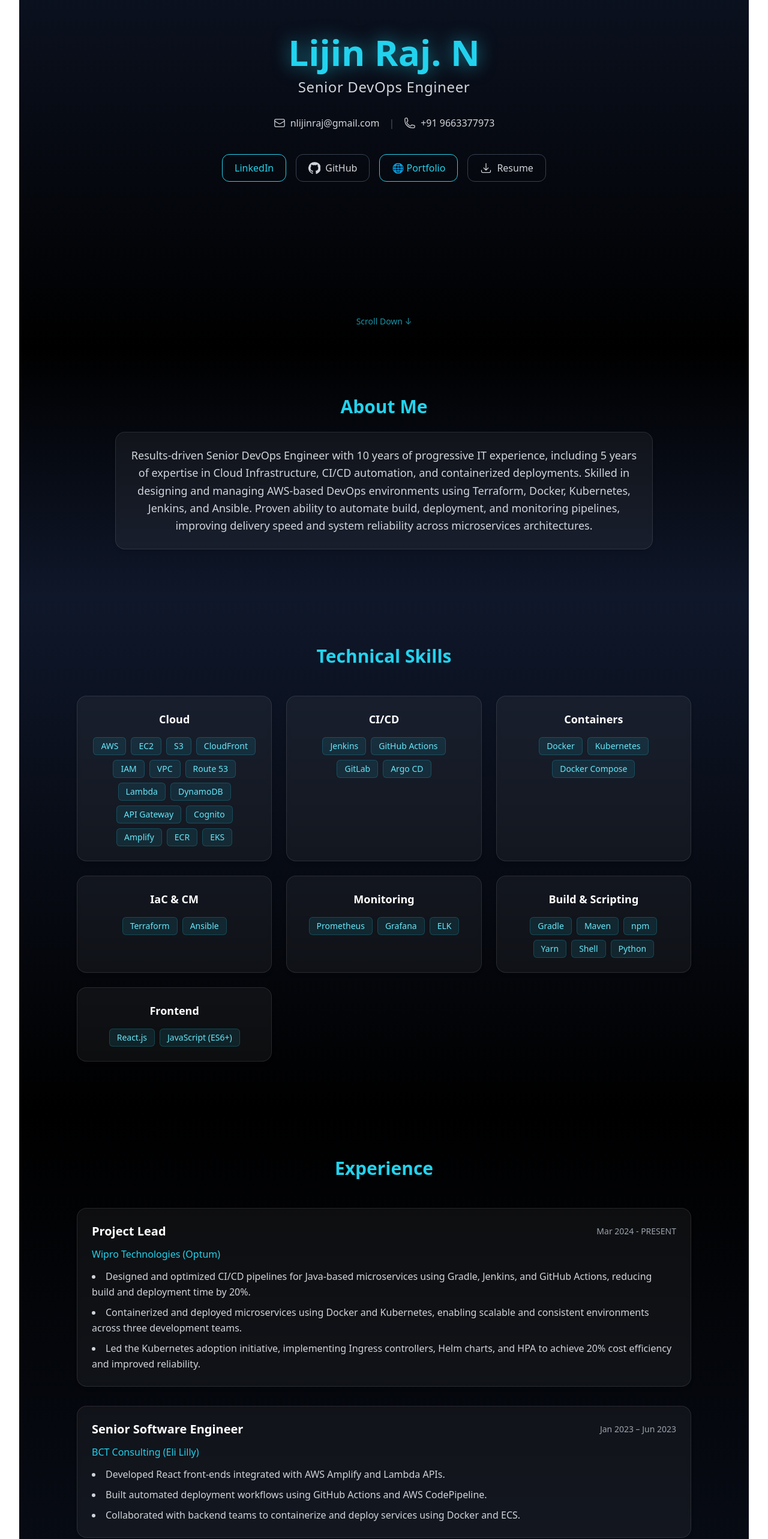
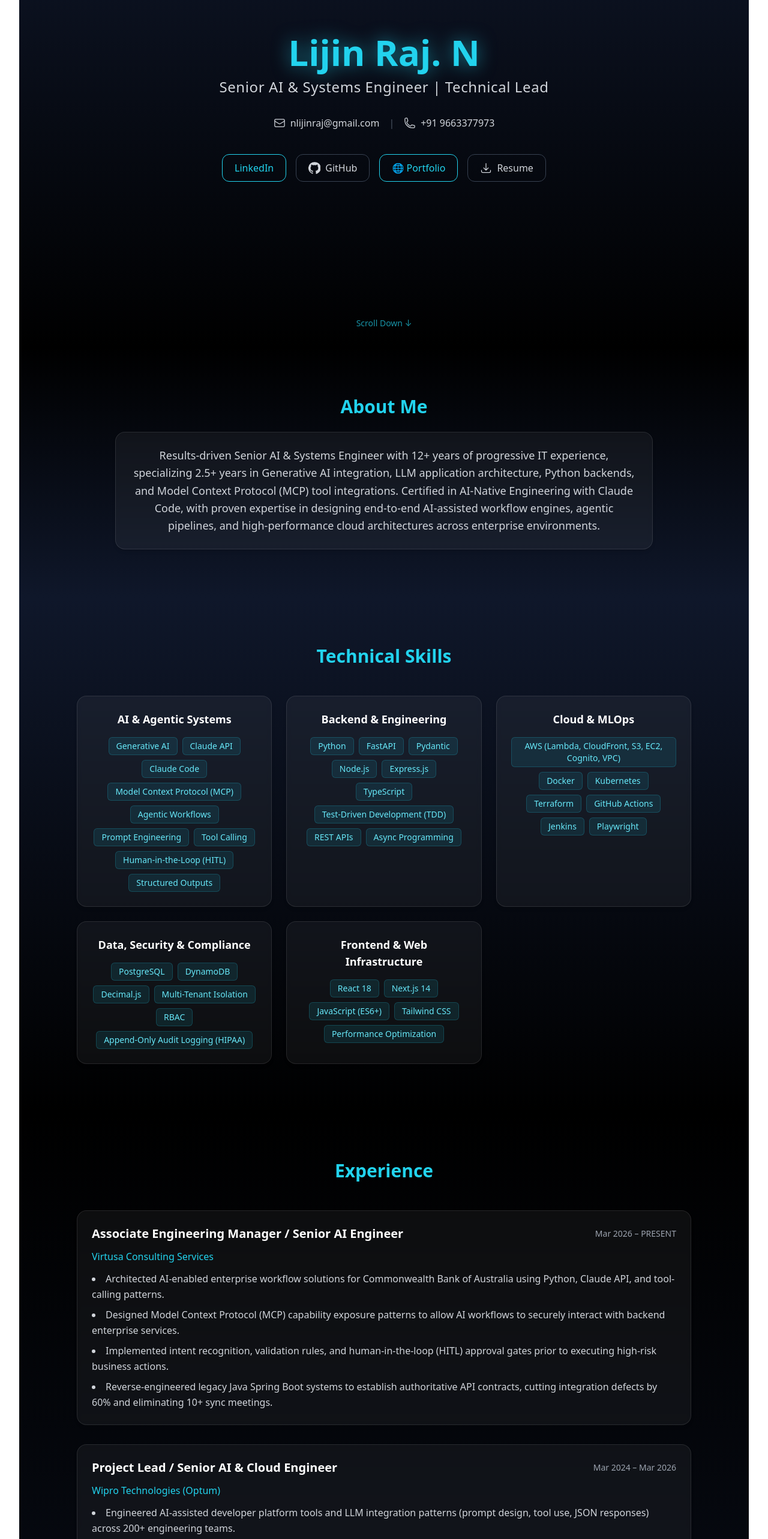
Before and after one commit to nlijin/devops_profile, a React (Vite) app: page / in a window 1280 px wide. Shown: the part 220-2786 px from the top of the page at 60% size. Built offline with nearby package versions, Linux system fonts and the light colour scheme.

Commit message:
Update profile and summary for AI & Systems Engineer
Updated profile details to reflect new title and experience in AI & Systems Engineering. Revised summary and skills sections to align with current expertise.

```diff
--- a/src/data/profile.js
+++ b/src/data/profile.js
@@ -1,6 +1,6 @@
 export const profile = {
   name: 'Lijin Raj. N',
-  title: 'Senior DevOps Engineer',
+  title: 'Senior AI & Systems Engineer | Technical Lead',
   email: 'nlijinraj@gmail.com',
   phone: '+91 9663377973',
   linkedin: 'https://www.linkedin.com/in/lijin-raj/',
@@ -8,108 +8,171 @@
   portfolio: 'https://nlijin.github.io/devops_profile/'
 }
 
-
-export const summary = `Results-driven Senior DevOps Engineer with 10 years of progressive IT experience, including 5 years of expertise in Cloud Infrastructure, CI/CD automation, and containerized deployments. Skilled in designing and managing AWS-based DevOps environments using Terraform, Docker, Kubernetes, Jenkins, and Ansible. Proven ability to automate build, deployment, and monitoring pipelines, improving delivery speed and system reliability across microservices architectures.`
-
+export const summary = `Results-driven Senior AI & Systems Engineer with 12+ years of progressive IT experience, specializing 2.5+ years in Generative AI integration, LLM application architecture, Python backends, and Model Context Protocol (MCP) tool integrations. Certified in AI-Native Engineering with Claude Code, with proven expertise in designing end-to-end AI-assisted workflow engines, agentic pipelines, and high-performance cloud architectures across enterprise environments.`
 
 export const skills = [
   {
-    group: 'Cloud',
+    group: 'AI & Agentic Systems',
     items: [
-      'AWS',
-      'EC2',
-      'S3',
-      'CloudFront',
-      'IAM',
-      'VPC',
-      'Route 53',
-      'Lambda',
-      'DynamoDB',
-      'API Gateway',
-      'Cognito',
-      'Amplify',
-      'ECR',
-      'EKS',
+      'Generative AI',
+      'Claude API',
+      'Claude Code',
+      'Model Context Protocol (MCP)',
+      'Agentic Workflows',
+      'Prompt Engineering',
+      'Tool Calling',
+      'Human-in-the-Loop (HITL)',
+      'Structured Outputs'
     ]
   },
-    { group: 'CI/CD', items: ['Jenkins', 'GitHub Actions', 'GitLab', 'Argo CD'] },
-    { group: 'Containers', items: ['Docker', 'Kubernetes', 'Docker Compose'] },
-    { group: 'IaC & CM', items: ['Terraform', 'Ansible'] },
-    { group: 'Monitoring', items: ['Prometheus', 'Grafana', 'ELK'] },
-    { group: 'Build & Scripting', items: ['Gradle', 'Maven', 'npm', 'Yarn', 'Shell', 'Python'] },
-    { group: 'Frontend', items: ['React.js', 'JavaScript (ES6+)'] }
+  {
+    group: 'Backend & Engineering',
+    items: [
+      'Python',
+      'FastAPI',
+      'Pydantic',
+      'Node.js',
+      'Express.js',
+      'TypeScript',
+      'Test-Driven Development (TDD)',
+      'REST APIs',
+      'Async Programming'
     ]
-
+  },
+  {
+    group: 'Cloud & MLOps',
+    items: [
+      'AWS (Lambda, CloudFront, S3, EC2, Cognito, VPC)',
+      'Docker',
+      'Kubernetes',
+      'Terraform',
+      'GitHub Actions',
+      'Jenkins',
+      'Playwright'
+    ]
+  },
+  {
+    group: 'Data, Security & Compliance',
+    items: [
+      'PostgreSQL',
+      'DynamoDB',
+      'Decimal.js',
+      'Multi-Tenant Isolation',
+      'RBAC',
+      'Append-Only Audit Logging (HIPAA)'
+    ]
+  },
+  {
+    group: 'Frontend & Web Infrastructure',
+    items: [
+      'React 18',
+      'Next.js 14',
+      'JavaScript (ES6+)',
+      'Tailwind CSS',
+      'Performance Optimization'
+    ]
+  }
+]
 
 export const experience = [
   {
+    company: 'Virtusa Consulting Services',
+    role: 'Associate Engineering Manager / Senior AI Engineer',
+    period: 'Mar 2026 – PRESENT',
+    bullets: [
+      'Architected AI-enabled enterprise workflow solutions for Commonwealth Bank of Australia using Python, Claude API, and tool-calling patterns.',
+      'Designed Model Context Protocol (MCP) capability exposure patterns to allow AI workflows to securely interact with backend enterprise services.',
+      'Implemented intent recognition, validation rules, and human-in-the-loop (HITL) approval gates prior to executing high-risk business actions.',
+      'Reverse-engineered legacy Java Spring Boot systems to establish authoritative API contracts, cutting integration defects by 60% and eliminating 10+ sync meetings.'
+    ]
+  },
+  {
     company: 'Wipro Technologies (Optum)',
-        role: 'Project Lead',
-        period: 'Mar 2024 - PRESENT',
+    role: 'Project Lead / Senior AI & Cloud Engineer',
+    period: 'Mar 2024 – Mar 2026',
     bullets: [
-            'Designed and optimized CI/CD pipelines for Java-based microservices using Gradle, Jenkins, and GitHub Actions, reducing build and deployment time by 20%.',
-            'Containerized and deployed microservices using Docker and Kubernetes, enabling scalable and consistent environments across three development teams.',
-            'Led the Kubernetes adoption initiative, implementing Ingress controllers, Helm charts, and HPA to achieve 20% cost efficiency and improved reliability.'
+      'Engineered AI-assisted developer platform tools and LLM integration patterns (prompt design, tool use, JSON responses) across 200+ engineering teams.',
+      'Reduced monthly AWS infrastructure operational costs by 30% (~$50K/month) through automated Terraform provisioning, tagging, and cost tracking.',
+      'Optimized platform response times from 8.2s to 3.1s (62% performance boost) using lazy loading, React.memo, and API response batching.',
+      'Migrated CI/CD pipelines from Jenkins to GitHub Actions with automated rollback controls, reducing build duration from 12 minutes to 4 minutes.'
     ]
   },
   {
     company: 'BCT Consulting (Eli Lilly)',
-        role: 'Senior Software Engineer',
+    role: 'Senior Software Engineer – Cloud & Backend',
     period: 'Jan 2023 – Jun 2023',
     bullets: [
-            'Developed React front-ends integrated with AWS Amplify and Lambda APIs.',
-            'Built automated deployment workflows using GitHub Actions and AWS CodePipeline.',
-            'Collaborated with backend teams to containerize and deploy services using Docker and ECS.'
+      'Built AWS Lambda and Node.js serverless middleware utilities for dynamic single sign-on (SSO) routing supporting 500+ global research users.',
+      'Engineered secure React.js applications integrated with AWS Amplify and Cognito for multi-environment MFA authentication flows.',
+      'Configured automated deployment workflows using GitHub Actions and managed static content delivery via AWS S3 and CloudFront.'
     ]
   },
   {
-        company: 'Prime Focus Technologies',
-        role: 'Senior Software Engineer',
+    company: 'Prime Focus Technologies (BCCI)',
+    role: 'Senior Full Stack Engineer',
     period: 'Sep 2021 – Oct 2022',
     bullets: [
-            'Built responsive, SEO-optimized apps using React, Next.js, and Tailwind CSS.',
-            'Designed serverless architectures with AWS Lambda, API Gateway, and DynamoDB.',
-            'Optimized frontend performance and introduced automated testing pipelines with Jest.'
+      'Scaled high-throughput web streaming architectures for 50M+ fans and 10K+ concurrent users, maintaining 99.9% uptime during peak live events.',
+      'Leveraged AWS CloudFront and Lambda@Edge edge computing to maintain sub-200ms latency metrics globally.',
+      'Built SEO-optimized, responsive streaming interfaces using React, Next.js Server-Side Rendering (SSR), and Tailwind CSS.'
     ]
   },
   {
     company: 'Dell Technologies',
     role: 'Senior Systems Engineer',
-        period: 'Jun 2018 – Aug 2021',
+    period: 'Jul 2016 – Feb 2021',
     bullets: [
-            'Assisted in configuring and managing EMC storage arrays, gaining hands-on exposure to enterprise storage and infrastructure systems.',
-            'Contributed to small-scale web applications using HTML, CSS, and JavaScript to visualize operational metrics.'
+      'Engineered internal storage analytics and monitoring web utilities for 10K+ internal users to visualize operational metrics.',
+      'Collaborated with cross-functional system engineering teams to reduce MTTR for critical alerts from 2 hours to 30 minutes.'
     ]
   },
   {
-        company: 'Accenture',
+    company: 'Accenture Services',
     role: 'Technical Consultant',
-        period: 'Nov 2015 – May 2018',
+    period: 'Oct 2012 – Jul 2016',
     bullets: [
-            'Skilled in all presales operations and worked on technical solutions, built proposals that addressed client’s current and evolving requirements.',
-            'Creating quotations and answering technical queries for all EMC storage arrays along with their technical specifications.'
+      'Managed technical presales and solution architecture for enterprise storage and cloud infrastructure clients.',
+      'Delivered 20+ technical proposal blueprints addressing evolving enterprise system and business requirements.'
     ]
   }
 ]
 
-
 export const projects = [
   {
-        title: 'Terraform Infrastructure Automation',
-        where: 'Wipro Technologies',
-        desc: 'Automated provisioning of multi-environment AWS infrastructure using Terraform and integrated deployments through Jenkins. Implemented remote backend locking with S3 and DynamoDB.',
-        highlights: ['Reduced manual provisioning efforts by 70%', 'Remote state locking and team-safe workflows']
+    title: 'MediCard – AI-Native Health Insurance Platform',
+    where: 'Flagship AI Engineering Showcase',
+    desc: 'Engineered an AI-driven cashless hospitalization platform featuring real-time eligibility verification (<500ms) and automated pre-authorization with an 80% auto-approval rate in under 5 minutes.',
+    highlights: [
+      'Integrated custom MCP tool servers, Playwright UI automation, and Claude Code agent workflows with plugin manifests',
+      'Achieved 100% pass rate across 133 TDD unit/integration tests with HIPAA-compliant append-only audit logging',
+      'Zero floating-point calculation errors using Decimal.js across multi-tenant isolation scopes'
+    ]
   },
   {
-        title: 'Kubernetes GitOps Deployment',
-        where: 'Wipro Technologies',
-        desc: 'Deployed GitOps-based workflows using Argo CD on AWS EKS for microservices delivery. Configured Helm charts and integrated monitoring with Prometheus and Grafana.',
-        highlights: ['Automated rollouts and rollbacks', 'Improved observability for production clusters']
+    title: 'AI-Powered Enterprise Workflow Assistant',
+    where: 'Virtusa / Commonwealth Bank of Australia',
+    desc: 'Built an LLM-assisted workflow engine enabling business users to configure complex enterprise tasks and SLA definitions via natural language prompts and structured form generation.',
+    highlights: [
+      'Enforced Pydantic and JSON schema validation boundaries to eliminate hallucinated tool calls',
+      'Integrated Human-in-the-Loop (HITL) authorization gates for critical backend state changes'
+    ]
   },
   {
-        title: 'End-to-End Chatbot Automation',
-        where: 'Eli Lilly (BCT Consulting)',
-        desc: 'Built and deployed a chatbot using Docker, Kubernetes, and Slack API integrated with CI/CD pipelines.',
-        highlights: ['Deployment time reduced from 1h to 10m', 'Achieved 99.9% uptime']
+    title: 'Optum AI-Enabled Engineering & Health Dashboards',
+    where: 'Wipro Technologies',
+    desc: 'Developed modular AI-integrated health dashboards and release portals used by 200+ engineering teams to monitor deployment health, SLAs, and cloud cost metrics.',
+    highlights: [
+      'Improved platform load times by 62% (8.2s to 3.1s) and LCP from 4.5s to 1.8s',
+      'Automated Terraform provisioning resulting in $50K/month cloud cost reduction'
+    ]
+  },
+  {
+    title: 'High-Traffic Video Streaming Platform',
+    where: 'Prime Focus Technologies (BCCI)',
+    desc: 'Engineered web streaming platform components serving 50M+ fans and 10K+ concurrent users with 99.9% availability during major live match events.',
+    highlights: [
+      'Sub-200ms latency globally using Next.js SSR and AWS CloudFront / Lambda@Edge',
+      'Built core discovery, authentication, and payment conversion workflows'
+    ]
   }
 ]
```
Lines whose indentation alone changed are shown as unchanged.
